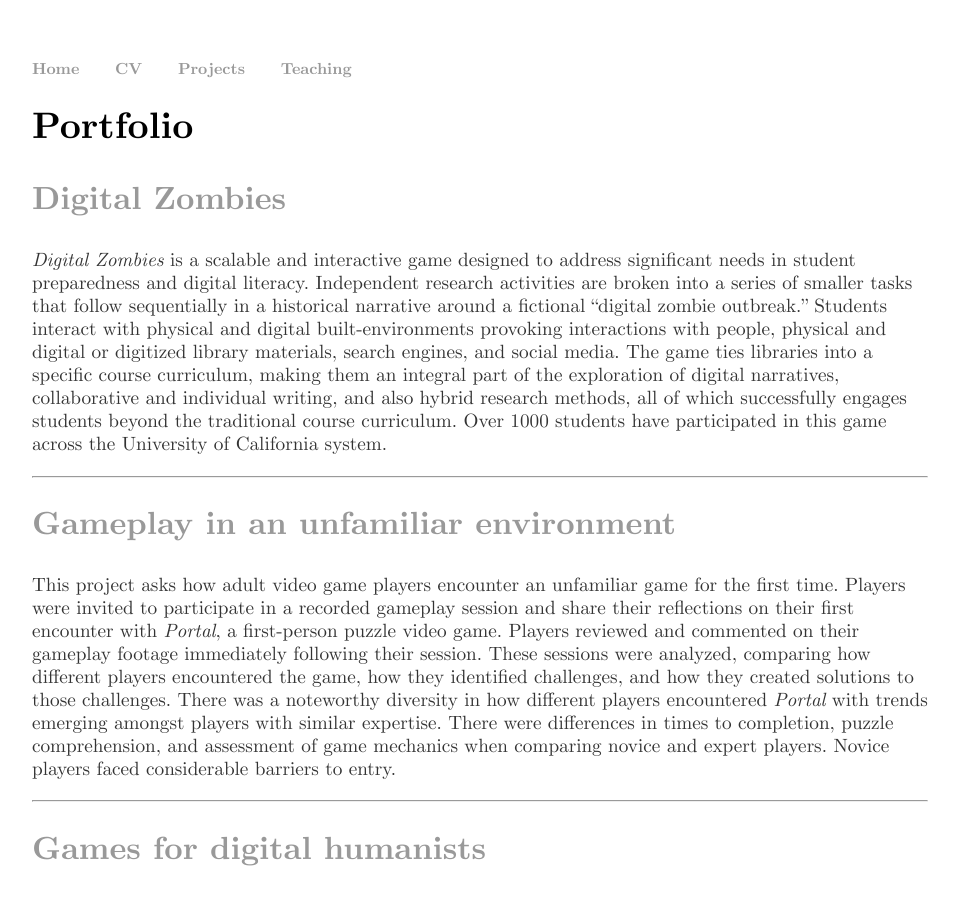
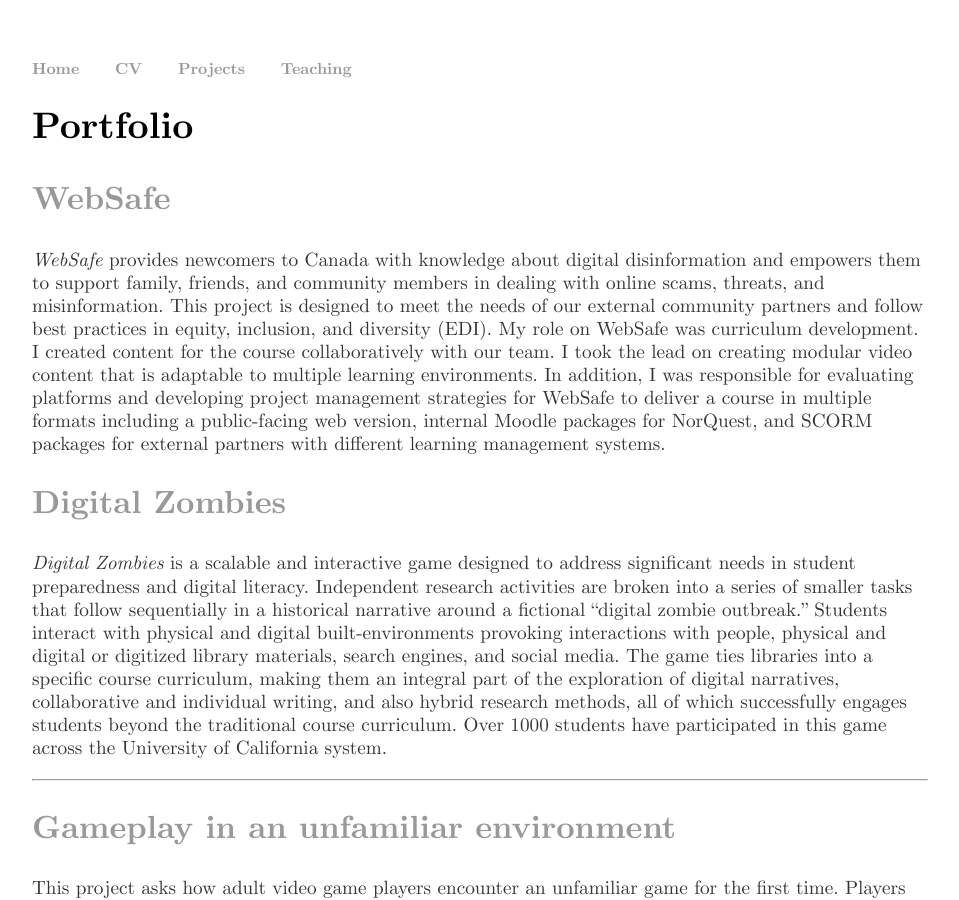
Before and after one commit to bigrube77/bigrube77.github.io, a Jekyll site: the page built from projects/index.html, in a window 1280 px wide and 900 px high. Shown: the whole window, without its empty margins (160-1119 px from the left). Built offline with Jekyll 4.4.1, drawn with Linux system fonts in a browser that asks for light colours.

Commit message:
Update index.html

```diff
--- a/projects/index.html
+++ b/projects/index.html
@@ -7,6 +7,9 @@
 
 
 			<h1>Portfolio</h1>
+
+                        <h2><a href="https://www.norquest.ca/research-innovation/research/research-projects-at-norquest/websafe.aspx">WebSafe</a></h2> <p><i>WebSafe</i> provides newcomers to Canada with knowledge about digital disinformation and empowers them to support family, friends, and community members in dealing with online scams, threats, and misinformation. This project is designed to meet the needs of our external community partners and follow best practices in equity, inclusion, and diversity (EDI). My role on WebSafe was curriculum development. I created content for the course collaboratively with our team. I took the lead on creating modular video content that is adaptable to multiple learning environments. In addition, I was responsible for evaluating platforms and developing project management strategies for WebSafe to deliver a course in multiple formats including a public-facing web version, internal Moodle packages for NorQuest, and SCORM packages for external partners with different learning management systems.
+                        </p>
 
 			<h2><a href="http://digitalzombies.ucr.edu/">Digital Zombies</a></h2> <p><i>Digital Zombies</i> is a scalable and interactive game designed to address significant needs in student preparedness and digital literacy. Independent research activities are broken into a series of smaller tasks that follow sequentially in a historical narrative around a fictional “digital zombie outbreak.” Students interact with physical and digital built-environments provoking interactions with people, physical and digital or digitized library materials, search engines, and social media. The game ties libraries into a specific course curriculum, making them an integral part of the exploration of digital narratives, collaborative and individual writing, and also hybrid research methods, all of which successfully engages students beyond the traditional course curriculum. Over 1000 students have participated in this game across the University of California system.</p>
 
```
